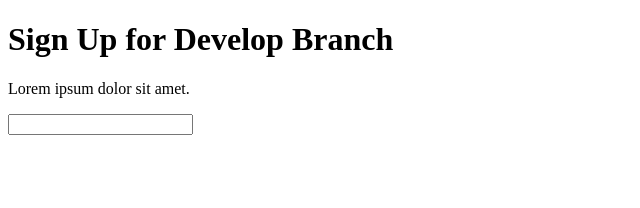
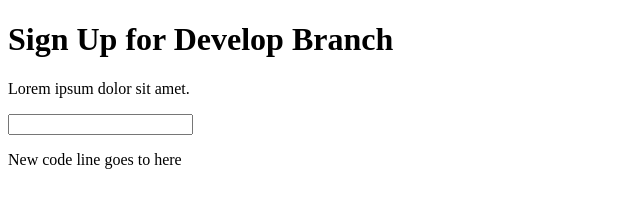
Before and after one commit to fatemanipa/first-projects, a plain HTML site: page index.html in a window 1280 px wide. Shown: the whole page, without its empty margins (0-640 px from the left). Drawn offline with Linux system fonts and the light colour scheme.

Commit message:
index add

```diff
--- a/index.html
+++ b/index.html
@@ -9,5 +9,6 @@
     <h1>Sign Up for Develop Branch</h1>
     <p>Lorem ipsum dolor sit amet.</p>
     <input type="email" name="email">
+    <p>New code line goes to here</p>
 </body>
 </html>
```
